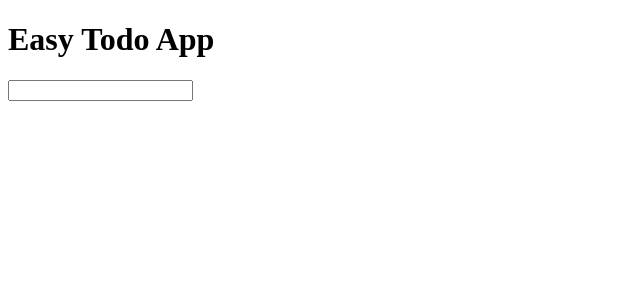
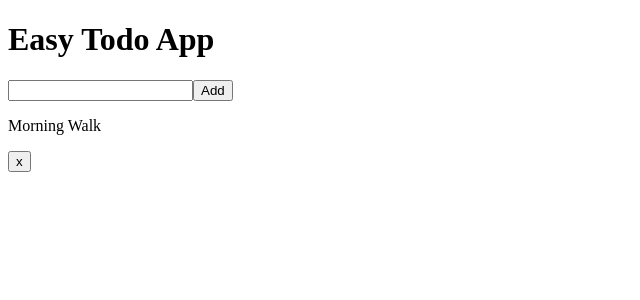
Before and after one commit to 100xDevs-hkirat/all-assignments, a React (Vite) app in the folder week-4/01-easy-todo-app/: page / in a window 1280 px wide. Shown: the top 300 px of the page, without its empty margins (0-640 px from the left). Built offline with nearby package versions, Linux system fonts and the light colour scheme.

Commit message:
Add Week 04 Todo

```diff
--- a/week-4/01-easy-todo-app/src/App.jsx
+++ b/week-4/01-easy-todo-app/src/App.jsx
@@ -1,27 +1,38 @@
-import { useState } from 'react'
-import reactLogo from './assets/react.svg'
-import viteLogo from '/vite.svg'
-import './App.css'
+import { useState } from 'react';
+import reactLogo from './assets/react.svg';
+import viteLogo from '/vite.svg';
+import './App.css';
 
 function App() {
-  const [todos, setTodos] = useState([])
-    // fetch all todos from server
+  const [todos, setTodos] = useState(['Morning Walk']);
+  // fetch all todos from server
+  const addTodo = () => {
+    console.log('Add clicked');
+  };
 
+  const removeTodo = () => {
+    console.log('Remove clicked');
+  };
   return (
     <>
       <div>
         <h1>Easy Todo App</h1>
-        <input type="text" />
+        <input type='text' />
+        <button onClick={addTodo}>Add</button>
       </div>
+      {todos.map((todo) => (
+        <div>
+          <p>{todo}</p>
+          <button onClick={removeTodo}>x</button>
+        </div>
+      ))}
     </>
-  )
+  );
 }
 
 function Todo(props) {
-    // Add a delete button here so user can delete a TODO.
-    return <div>
-        {props.title}
-    </div>
+  // Add a delete button here so user can delete a TODO.
+  return <div>{props.title}</div>;
 }
 
-export default App
+export default App;
```
